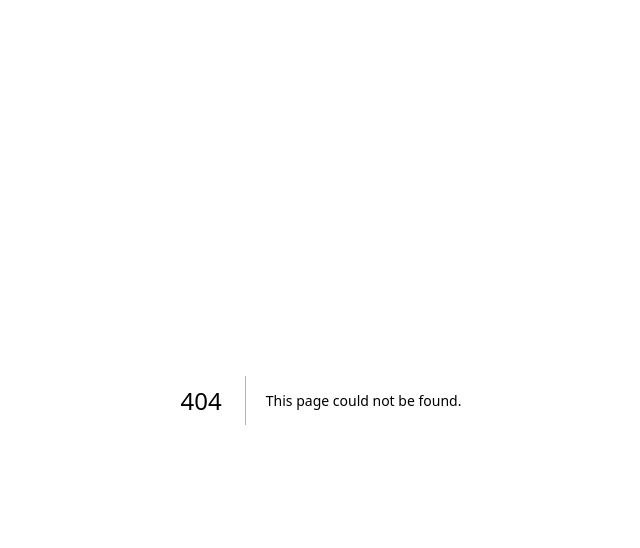
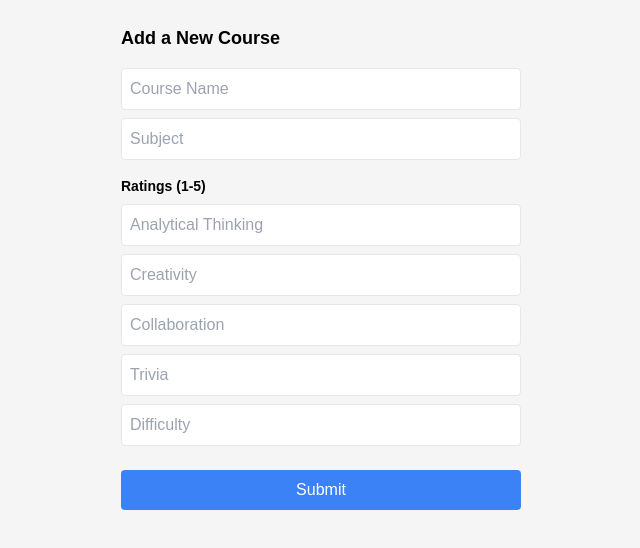
Before and after one commit to patrick-huynh/WatClass, a Next.js app: page /add-course in a window 1280 px wide. Before the commit this address had no page. Shown: the top 548 px of the page, without its empty margins (319-959 px from the left). Built offline with nearby package versions, Linux system fonts and the light colour scheme.

Commit message:
adding new pages for adding courses and rec form

```diff
--- /dev/null
+++ b/src/app/add-course/page.tsx
@@ -0,0 +1,138 @@
+'use client';
+
+import { useState } from 'react';
+
+export default function AddCoursePage() {
+  const [course, setCourse] = useState({
+    name: '',
+    subject: '',
+    analyticalThinking: '',
+    creativity: '',
+    collaboration: '',
+    trivia: '',
+    difficulty: '',
+  });
+
+  const handleChange = (e: React.ChangeEvent<HTMLInputElement>) => {
+    let { name, value } = e.target;
+
+    // Ensure rating values stay within 1-5 range
+    if (['analyticalThinking', 'creativity', 'collaboration', 'trivia', 'difficulty'].includes(name)) {
+      const numValue = Math.max(1, Math.min(5, Number(value))); // Clamp value between 1-5
+      setCourse({ ...course, [name]: numValue.toString() });
+    } else {
+      setCourse({ ...course, [name]: value });
+    }
+  };
+
+  const handleSubmit = async (e: React.FormEvent) => {
+    e.preventDefault();
+    const response = await fetch('/api/add-course', {   // TODO: add updated API
+      method: 'POST',
+      headers: { 'Content-Type': 'application/json' },
+      body: JSON.stringify(course),
+    });
+
+    if (response.ok) {
+      alert('Course added successfully!'); // TODO: maybe customize
+      setCourse({
+        name: '',
+        subject: '',
+        analyticalThinking: '',
+        creativity: '',
+        collaboration: '',
+        trivia: '',
+        difficulty: '',
+      });
+    } else {
+      alert('Failed to add course.'); // TODO: maybe customize
+    }
+  };
+
+  return (
+    <div className="p-6 max-w-md mx-auto">
+      <h1 className="text-lg font-bold mb-4">Add a New Course</h1>
+      <form onSubmit={handleSubmit} className="flex flex-col gap-2">
+        <input
+          type="text"
+          name="name"
+          placeholder="Course Name"
+          value={course.name}
+          onChange={handleChange}
+          className="border p-2 rounded"
+          required
+        />
+        <input
+          type="text"
+          name="subject"
+          placeholder="Subject"
+          value={course.subject}
+          onChange={handleChange}
+          className="border p-2 rounded"
+          required
+        />
+
+        <h2 className="text-sm font-semibold mt-2">Ratings (1-5)</h2>
+        <input
+          type="number"
+          name="analyticalThinking"
+          placeholder="Analytical Thinking"
+          value={course.analyticalThinking}
+          onChange={handleChange}
+          min="1"
+          max="5"
+          className="border p-2 rounded"
+          required
+        />
+        <input
+          type="number"
+          name="creativity"
+          placeholder="Creativity"
+          value={course.creativity}
+          onChange={handleChange}
+          min="1"
+          max="5"
+          className="border p-2 rounded"
+          required
+        />
+        <input
+          type="number"
+          name="collaboration"
+          placeholder="Collaboration"
+          value={course.collaboration}
+          onChange={handleChange}
+          min="1"
+          max="5"
+          className="border p-2 rounded"
+          required
+        />
+        <input
+          type="number"
+          name="trivia"
+          placeholder="Trivia"
+          value={course.trivia}
+          onChange={handleChange}
+          min="1"
+          max="5"
+          className="border p-2 rounded"
+          required
+        />
+        <input
+          type="number"
+          name="difficulty"
+          placeholder="Difficulty"
+          value={course.difficulty}
+          onChange={handleChange}
+          min="1"
+          max="5"
+          className="border p-2 rounded"
+          required
+        />
+
+        <button type="submit" className="bg-blue-500 text-white p-2 rounded mt-4">
+          Submit
+        </button>
+      </form>
+    </div>
+  );
+}
--- /dev/null
+++ b/src/app/components/AddCourse.tsx
@@ -0,0 +1,15 @@
+"use client";
+
+import Link from 'next/link';
+import Button from "./Button";
+
+
+export default function AddCourseButton() {
+  return (
+    <div>
+      <Link href="/add-course">
+        <Button title="Add Course" onClick={() => {}} />
+      </Link>
+    </div>
+  );
+}
--- /dev/null
+++ b/src/app/components/RecForm.tsx
@@ -0,0 +1,15 @@
+"use client";
+
+import Link from 'next/link';
+import Button from "./Button";
+
+
+export default function GetFormButton() {
+  return (
+    <div>
+      <Link href="/recommendation-form">
+        <Button title="Get recommendations" onClick={() => {}} />
+      </Link>
+    </div>
+  );
+}
--- a/src/app/page.tsx
+++ b/src/app/page.tsx
@@ -1,6 +1,8 @@
 import React from "react";
 import CoursesList from "./components/CoursesList";
 import AggregateStats from "./components/AggregateStats";
+import AddCourseButton from "./components/AddCourse";
+import GetFormButton from "./components/RecForm";
 
 export default function HomePage() {
   return (
@@ -9,6 +11,8 @@ export default function HomePage() {
         <h1 className="text-2xl font-bold mb-4">Course and Stats Viewer</h1>
         <CoursesList />
         <AggregateStats />
+        <AddCourseButton />
+        <GetFormButton />
       </div>
     </main>
   );
--- /dev/null
+++ b/src/app/recommendation-form/page.tsx
@@ -0,0 +1,9 @@
+
+
+export default function Form() {
+    return (
+      <div>
+        Form page
+      </div>
+    );
+  }
```
